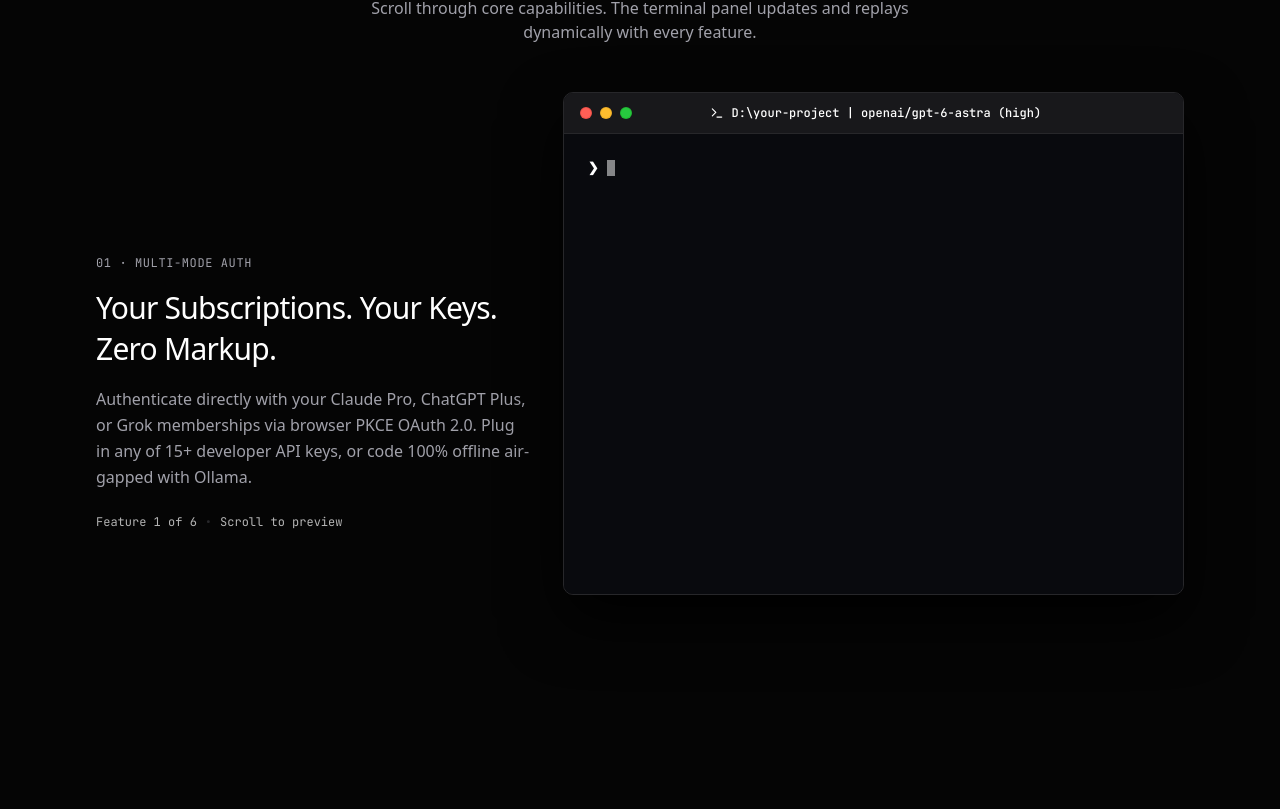
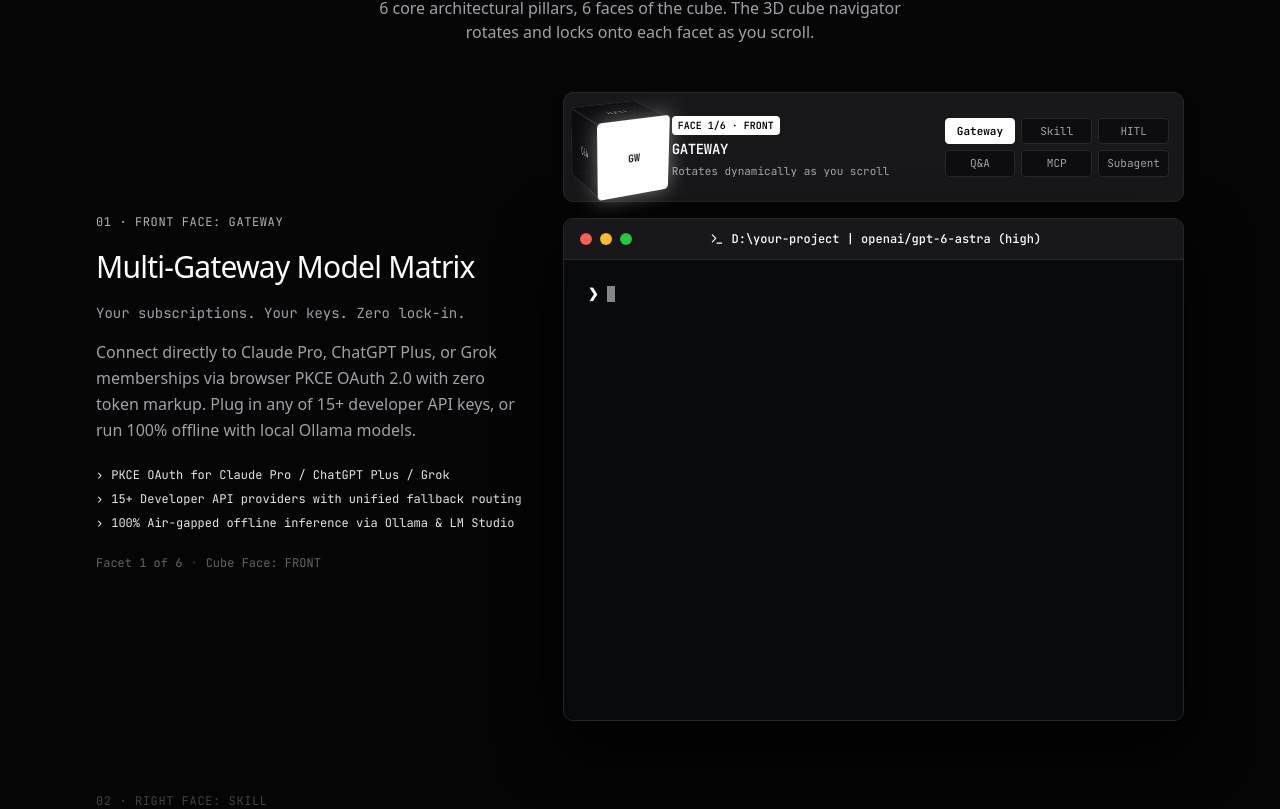
Before and after one commit to hphucdev-04/cube-landing, a Next.js app: page / in a window 1280 px wide. Shown: the part 991-1800 px from the top of the page. Built offline with nearby package versions, Linux system fonts and the light colour scheme; no server answers.

Commit message:
feat: implement Concept 1 with 3D Isometric Wireframe Cube Navigator and 6 cube facets (Gateway, Skill, HITL, Q&A, MCP, Subagent)

```diff
--- /dev/null
+++ b/src/components/showcase/cube-navigator-3d.tsx
@@ -0,0 +1,193 @@
+"use client";
+
+import { useMemo } from "react";
+import { cn } from "@/lib/utils";
+
+interface Cube3DNavigatorProps {
+  activeIndex: number;
+  onSelectIndex: (index: number) => void;
+  features: {
+    id: string;
+    label: string;
+    faceName: string;
+  }[];
+}
+
+// 6 Faces of Cube mapped to 3D rotation angles
+const FACE_ROTATIONS = [
+  { x: -18, y: 25 },   // 0: Front  (Gateway)
+  { x: -18, y: -65 },  // 1: Right  (Skill)
+  { x: -80, y: 25 },   // 2: Top    (HITL)
+  { x: -18, y: 115 },  // 3: Left   (Q&A)
+  { x: 75, y: 25 },    // 4: Bottom (MCP)
+  { x: -18, y: 205 },  // 5: Back   (Subagent)
+];
+
+const FACE_NAMES = ["FRONT", "RIGHT", "TOP", "LEFT", "BOTTOM", "BACK"];
+const FACE_SHORT = ["GATEWAY", "SKILL", "HITL", "Q&A", "MCP", "SUBAGENT"];
+
+export function Cube3DNavigator({
+  activeIndex,
+  onSelectIndex,
+  features,
+}: Cube3DNavigatorProps) {
+  const currentRotation = useMemo(() => {
+    return FACE_ROTATIONS[activeIndex] || FACE_ROTATIONS[0];
+  }, [activeIndex]);
+
+  const cubeSize = 72; // px
+  const half = cubeSize / 2; // 36px
+
+  return (
+    <div className="flex items-center justify-between gap-4 p-3.5 rounded-[10px] bg-[#18181B] border border-[#27272A] mb-4 shadow-lg select-none">
+      {/* 3D Isometric Rotating Cube */}
+      <div className="flex items-center gap-3.5">
+        <div
+          className="relative w-20 h-20 flex items-center justify-center shrink-0"
+          style={{ perspective: "600px" }}
+        >
+          <div
+            className="relative w-[72px] h-[72px]"
+            style={{
+              transformStyle: "preserve-3d",
+              transform: `rotateX(${currentRotation.x}deg) rotateY(${currentRotation.y}deg)`,
+              transition: "transform 0.75s cubic-bezier(0.2, 0.9, 0.3, 1.2)",
+            }}
+          >
+            {/* Front: Gateway */}
+            <div
+              onClick={() => onSelectIndex(0)}
+              className={cn(
+                "absolute inset-0 rounded border flex flex-col items-center justify-center text-[10px] font-mono cursor-pointer transition-all duration-300",
+                activeIndex === 0
+                  ? "bg-white text-black border-white shadow-[0_0_20px_rgba(255,255,255,0.4)] font-bold scale-105"
+                  : "bg-[#0D0D0F]/80 text-[#A1A1AA] border-[#27272A] hover:border-white/40"
+              )}
+              style={{
+                transform: `translateZ(${half}px)`,
+              }}
+            >
+              <span>GW</span>
+            </div>
+
+            {/* Back: Subagent */}
+            <div
+              onClick={() => onSelectIndex(5)}
+              className={cn(
+                "absolute inset-0 rounded border flex flex-col items-center justify-center text-[10px] font-mono cursor-pointer transition-all duration-300",
+                activeIndex === 5
+                  ? "bg-white text-black border-white shadow-[0_0_20px_rgba(255,255,255,0.4)] font-bold scale-105"
+                  : "bg-[#0D0D0F]/80 text-[#A1A1AA] border-[#27272A] hover:border-white/40"
+              )}
+              style={{
+                transform: `rotateY(180deg) translateZ(${half}px)`,
+              }}
+            >
+              <span>SUB</span>
+            </div>
+
+            {/* Right: Skill */}
+            <div
+              onClick={() => onSelectIndex(1)}
+              className={cn(
+                "absolute inset-0 rounded border flex flex-col items-center justify-center text-[10px] font-mono cursor-pointer transition-all duration-300",
+                activeIndex === 1
+                  ? "bg-white text-black border-white shadow-[0_0_20px_rgba(255,255,255,0.4)] font-bold scale-105"
+                  : "bg-[#0D0D0F]/80 text-[#A1A1AA] border-[#27272A] hover:border-white/40"
+              )}
+              style={{
+                transform: `rotateY(90deg) translateZ(${half}px)`,
+              }}
+            >
+              <span>SKILL</span>
+            </div>
+
+            {/* Left: Q&A */}
+            <div
+              onClick={() => onSelectIndex(3)}
+              className={cn(
+                "absolute inset-0 rounded border flex flex-col items-center justify-center text-[10px] font-mono cursor-pointer transition-all duration-300",
+                activeIndex === 3
+                  ? "bg-white text-black border-white shadow-[0_0_20px_rgba(255,255,255,0.4)] font-bold scale-105"
+                  : "bg-[#0D0D0F]/80 text-[#A1A1AA] border-[#27272A] hover:border-white/40"
+              )}
+              style={{
+                transform: `rotateY(-90deg) translateZ(${half}px)`,
+              }}
+            >
+              <span>Q&A</span>
+            </div>
+
+            {/* Top: HITL */}
+            <div
+              onClick={() => onSelectIndex(2)}
+              className={cn(
+                "absolute inset-0 rounded border flex flex-col items-center justify-center text-[10px] font-mono cursor-pointer transition-all duration-300",
+                activeIndex === 2
+                  ? "bg-white text-black border-white shadow-[0_0_20px_rgba(255,255,255,0.4)] font-bold scale-105"
+                  : "bg-[#0D0D0F]/80 text-[#A1A1AA] border-[#27272A] hover:border-white/40"
+              )}
+              style={{
+                transform: `rotateX(90deg) translateZ(${half}px)`,
+              }}
+            >
+              <span>HITL</span>
+            </div>
+
+            {/* Bottom: MCP */}
+            <div
+              onClick={() => onSelectIndex(4)}
+              className={cn(
+                "absolute inset-0 rounded border flex flex-col items-center justify-center text-[10px] font-mono cursor-pointer transition-all duration-300",
+                activeIndex === 4
+                  ? "bg-white text-black border-white shadow-[0_0_20px_rgba(255,255,255,0.4)] font-bold scale-105"
+                  : "bg-[#0D0D0F]/80 text-[#A1A1AA] border-[#27272A] hover:border-white/40"
+              )}
+              style={{
+                transform: `rotateX(-90deg) translateZ(${half}px)`,
+              }}
+            >
+              <span>MCP</span>
+            </div>
+          </div>
+        </div>
+
+        {/* Current Face Active Indicator */}
+        <div className="space-y-1">
+          <div className="flex items-center gap-2">
+            <span className="text-[10px] font-mono uppercase px-1.5 py-0.5 rounded bg-white text-black font-semibold">
+              FACE {activeIndex + 1}/6 · {FACE_NAMES[activeIndex]}
+            </span>
+          </div>
+          <div className="text-sm font-semibold text-white font-mono tracking-tight">
+            {FACE_SHORT[activeIndex]}
+          </div>
+          <p className="text-[11px] text-[#A1A1AA] font-mono">
+            Rotates dynamically as you scroll
+          </p>
+        </div>
+      </div>
+
+      {/* Quick Facet Navigation Chips */}
+      <div className="hidden sm:grid grid-cols-3 gap-1.5 shrink-0">
+        {features.map((feat, fIdx) => {
+          const isCurrent = activeIndex === fIdx;
+          return (
+            <button
+              key={feat.id}
+              onClick={() => onSelectIndex(fIdx)}
+              className={cn(
+                "px-2 py-1 rounded text-[11px] font-mono transition-colors text-center cursor-pointer border",
+                isCurrent
+                  ? "bg-white text-black border-white font-semibold"
+                  : "bg-[#0D0D0F] text-[#A1A1AA] border-[#27272A] hover:text-white hover:border-white/30"
+              )}
+            >
+              {feat.label}
+            </button>
+          );
+        })}
+      </div>
+    </div>
+  );
+}
--- a/src/components/showcase/scroll-showcase.tsx
+++ b/src/components/showcase/scroll-showcase.tsx
@@ -1,196 +1,110 @@
 "use client";
 
 import { useEffect, useRef, useState } from "react";
-import {
-  Terminal,
-  KeyRound,
-  Wrench,
-  Hash,
-  ShieldCheck,
-  Palette,
-  GitFork,
-  Check,
-  ArrowRight,
-} from "lucide-react";
+import { Terminal } from "lucide-react";
+import { Cube3DNavigator } from "./cube-navigator-3d";
 import { cn } from "@/lib/utils";
 
 interface ShowcaseFeature {
   id: string;
+  label: string;
+  faceName: string;
   badge: string;
   title: string;
   tagline: string;
   description: string;
-  model: string;
-  steps: {
-    type: "prompt" | "thought" | "tool" | "choice" | "result" | "info";
-    text: string;
-    subText?: string;
-  }[];
+  bullets: string[];
 }
 
 const FEATURES: ShowcaseFeature[] = [
   {
-    id: "auth",
-    badge: "01 · MULTI-MODE AUTH",
-    title: "Your Subscriptions. Your Keys. Zero Markup.",
-    tagline: "Bring what you already pay for.",
+    id: "gateway",
+    label: "Gateway",
+    faceName: "FRONT",
+    badge: "01 · FRONT FACE: GATEWAY",
+    title: "Multi-Gateway Model Matrix",
+    tagline: "Your subscriptions. Your keys. Zero lock-in.",
     description:
-      "Authenticate directly with your Claude Pro, ChatGPT Plus, or Grok memberships via browser PKCE OAuth 2.0. Plug in any of 15+ developer API keys, or code 100% offline air-gapped with Ollama.",
-    model: "claude-3-7-sonnet",
-    steps: [
-      { type: "prompt", text: "/gateway" },
-      {
-        type: "choice",
-        text: "Select Active Model Gateway:",
-        subText:
-          "  [1] ● (Active) Subscription OAuth (Claude Pro / Plus / Grok)\n  [2] ○ Developer API Key (15+ Providers)\n  [3] ○ 100% Offline (Ollama / LM Studio)",
-      },
-      {
-        type: "info",
-        text: "Authenticating via secure browser PKCE OAuth...",
-      },
-      {
-        type: "result",
-        text: "✔ Connected: user@company.com (Claude Pro/Team) — Zero per-token markup",
-      },
+      "Connect directly to Claude Pro, ChatGPT Plus, or Grok memberships via browser PKCE OAuth 2.0 with zero token markup. Plug in any of 15+ developer API keys, or run 100% offline with local Ollama models.",
+    bullets: [
+      "PKCE OAuth for Claude Pro / ChatGPT Plus / Grok",
+      "15+ Developer API providers with unified fallback routing",
+      "100% Air-gapped offline inference via Ollama & LM Studio",
     ],
   },
   {
-    id: "tools",
-    badge: "02 · TOOL SYSTEM",
-    title: "Mastra-Powered Autonomous Execution",
-    tagline: "Autonomous multi-turn agent loop.",
+    id: "skill",
+    label: "Skill",
+    faceName: "RIGHT",
+    badge: "02 · RIGHT FACE: SKILL",
+    title: "Workspace Skill & Rule Discovery",
+    tagline: "Architectural context right where you code.",
     description:
-      "Cube plans, inspects files, runs build commands, analyzes test failures, and applies atomic code edits with full human-in-the-loop tool approval safety.",
-    model: "claude-3-7-sonnet",
-    steps: [
-      {
-        type: "prompt",
-        text: "Fix upstream timeout race condition in oauth.gateway.ts",
-      },
-      {
-        type: "thought",
-        text: "Thought for 2.1s · Analyzing AbortController signal handling & exponential backoff",
-      },
-      {
-        type: "tool",
-        text: "❖ fs:read_file",
-        subText: "cube-agent/src/gateways/oauth.gateway.ts (lines 140-195)",
-      },
-      {
-        type: "tool",
-        text: "❖ fs:atomic_edit",
-        subText: "- const TIMEOUT = 5000;\n+ const TIMEOUT = 30000;\n+ const backoff = Math.min(1000 * 2 ** attempt, 10000);",
-      },
-      {
-        type: "result",
-        text: "✔ Applied atomic disk write · Verified clean compilation",
-      },
+      "Cube crawls project directories and walks up parent folders to automatically discover AGENTS.md rules, repository guidelines, and custom skill scripts. Injected into every turn with zero prompt copy-pasting.",
+    bullets: [
+      "Automatic AGENTS.md rule discovery across parent trees",
+      "Dynamic skill loading with isolated execution runtimes",
+      "Zero prompt maintenance across multiple monorepos",
     ],
   },
   {
-    id: "commands",
-    badge: "03 · SLASH COMMANDS",
-    title: "Home-Row Keyboard Control",
-    tagline: "Instant precision without context switching.",
+    id: "hitl",
+    label: "HITL",
+    faceName: "TOP",
+    badge: "03 · TOP FACE: HITL",
+    title: "Human-in-the-Loop Safeguards",
+    tagline: "Absolute developer authority.",
     description:
-      "Switch active models on the fly with /model, manage memory with /compact, fork conversation branches with /fork, or resume previous agent sessions with zero interruption.",
-    model: "claude-3-7-sonnet",
-    steps: [
-      { type: "prompt", text: "/model claude-3-7-sonnet" },
-      {
-        type: "result",
-        text: "✔ Active model: claude-3-7-sonnet-20250219 (Thinking budget: 16k tokens)",
-      },
-      { type: "prompt", text: "/compact" },
-      {
-        type: "thought",
-        text: "Compacting conversation memory with semantic summarizer...",
-      },
-      {
-        type: "result",
-        text: "✔ Tokens before: 138,200 → after: 14,100 (-89.8% memory freed)",
-      },
+      "No silent overwrites or rogue actions. Before applying atomic disk modifications or running potentially destructive terminal commands, Cube prompts for explicit developer confirmation with full unified diff previews.",
+    bullets: [
+      "Human confirmation required for sensitive bash commands",
+      "Side-by-side colorized unified diff previews before write",
+      "One-key rollback and atomic disk commit guarantees",
     ],
   },
   {
-    id: "approvals",
-    badge: "04 · INTERACTIVE Q&A",
-    title: "Human-in-the-Loop Safeguards",
-    tagline: "Total control over irreversible actions.",
+    id: "qa",
+    label: "Q&A",
+    faceName: "LEFT",
+    badge: "04 · LEFT FACE: Q&A",
+    title: "Interactive Intent Clarification",
+    tagline: "Resolve ambiguity before writing code.",
     description:
-      "When Cube prepares sensitive file patches or executes potentially destructive shell commands, interactive arrow-key pickers prompt for your explicit approval.",
-    model: "claude-3-7-sonnet",
-    steps: [
-      {
-        type: "prompt",
-        text: "Deploy database migration to local SQLite store",
-      },
-      {
-        type: "choice",
-        text: "? Execute sensitive bash command: 'pnpm db:migrate --force'?",
-        subText:
-          "  [1] ● (Recommended) Approve and execute command\n  [2] ○ Review generated migration script first\n  [3] ○ Abort action\n\n[↑/↓: navigate • Enter: select]",
-      },
-      {
-        type: "result",
-        text: "✔ Approved by developer · Migration 20260924_auth applied successfully",
-      },
+      "When requirements are underspecified or architectural tradeoffs arise, Cube presents keyboard-driven multiple-choice questions right in your shell to lock down exact implementation specs.",
+    bullets: [
+      "Interactive arrow-key multiple choice in terminal TUI",
+      "Clarify underspecified requirements early in planning",
+      "Instant architectural alignment without endless chat loops",
     ],
   },
   {
-    id: "themes",
-    badge: "05 · MULTI-THEME TUI",
-    title: "WCAG-Audited Terminal Color System",
-    tagline: "Differential-rendering with zero flicker.",
+    id: "mcp",
+    label: "MCP",
+    faceName: "BOTTOM",
+    badge: "05 · BOTTOM FACE: MCP",
+    title: "Model Context Protocol Foundation",
+    tagline: "Universal tool & data interoperability.",
     description:
-      "Powered by pi-tui for instant redraws and fluid cursor responsiveness. Toggle across 8 built-in developer palettes, each audited for strict WCAG contrast compliance.",
-    model: "claude-3-7-sonnet",
-    steps: [
-      { type: "prompt", text: "/theme" },
-      {
-        type: "choice",
-        text: "Select Terminal Theme:",
-        subText:
-          "  [1] ● Obsidian (Dark Monochrome)\n  [2] ○ Tokyo Night\n  [3] ○ Catppuccin Mocha\n  [4] ○ High-Contrast Clean",
-      },
-      {
-        type: "result",
-        text: "✔ Differential-render pipeline updated · 0ms layout flicker",
-      },
+      "Built-in Model Context Protocol (MCP) client architecture. Seamlessly connect external tool servers, database inspectors, browser automation runtimes, and proprietary enterprise endpoints through open standards.",
+    bullets: [
+      "Universal MCP client supporting stdio and SSE transports",
+      "Connect databases, GitHub, browser automation, and APIs",
+      "Community server ecosystem with zero custom adapter code",
     ],
   },
   {
-    id: "subagents",
-    badge: "06 · SUBAGENT DELEGATION",
-    title: "Parallel Agent Workflows",
-    tagline: "Spawn dedicated agents for complex refactors.",
+    id: "subagent",
+    label: "Subagent",
+    faceName: "BACK",
+    badge: "06 · BACK FACE: SUBAGENT",
+    title: "Parallel Subagent Task Delegation",
+    tagline: "Orchestrate autonomous worker teams.",
     description:
-      "Cube divides large architectural tasks into isolated parallel subagents. Parent tasks orchestrate research and test generation concurrently without blocking your session.",
-    model: "claude-3-7-sonnet",
-    steps: [
-      {
-        type: "prompt",
-        text: "Refactor session store and generate unit tests concurrently",
-      },
-      {
-        type: "info",
-        text: "⑂ Spawning 2 parallel subagent worker threads...",
-      },
-      {
-        type: "tool",
-        text: "  ┌ Subagent #1 [Refactor]: Updating LibSQL session adapters...",
-        subText: "    ✔ Completed in 1.4s (3 files modified)",
-      },
-      {
-        type: "tool",
-        text: "  └ Subagent #2 [Test Suite]: Generating 18 unit assertions...",
-        subText: "    ✔ Completed in 1.9s (18 passed, 0 failed)",
-      },
-      {
-        type: "result",
-        text: "✔ All subagent work merged cleanly into workspace",
-      },
+      "Deconstruct massive refactoring projects into isolated parallel subagent workers. Subagents conduct deep codebase exploration, write tests, and apply scoped edits concurrently without blocking your main prompt loop.",
+    bullets: [
+      "Spawn background worker subagents with isolated context",
+      "Parallel codebase exploration, refactoring, and test writing",
+      "Automatic dependency resolution and unified pull review",
     ],
   },
 ];
@@ -199,8 +113,6 @@
   const [activeIndex, setActiveIndex] = useState(0);
   const [videoSrc, setVideoSrc] = useState<string | null>(null);
   const sectionRefs = useRef<(HTMLDivElement | null)[]>([]);
-
-  const activeFeature = FEATURES[activeIndex];
 
   // Auto-detect if user has recorded footage in public/
   useEffect(() => {
@@ -250,28 +162,36 @@
     return () => observer.disconnect();
   }, []);
 
-
+  const handleSelectFacet = (index: number) => {
+    setActiveIndex(index);
+    const targetEl = sectionRefs.current[index];
+    if (targetEl) {
+      targetEl.scrollIntoView({
+        behavior: "smooth",
+        block: "center",
+      });
+    }
+  };
 
   return (
     <section id="showcase" className="relative border-t border-[#27272A] bg-transparent">
       {/* Section Eyebrow Header */}
       <div className="max-w-6xl mx-auto px-4 sm:px-6 lg:px-8 pt-24 pb-12 text-center">
         <div className="inline-flex items-center gap-2 px-3 py-1 rounded-full text-xs font-mono font-medium border border-[#27272A] bg-[#18181B] text-[#A1A1AA] mb-4">
-          <span>Interactive Live Showcase</span>
+          <span>6 FACETS OF CUBE</span>
         </div>
         <h2 className="text-3xl sm:text-4xl lg:text-[40px] font-medium tracking-tight text-white leading-[1.15]">
           Watch Cube operate in real time.
         </h2>
         <p className="mt-3 text-base text-[#A1A1AA] max-w-xl mx-auto">
-          Scroll through core capabilities. The terminal panel updates and replays dynamically
-          with every feature.
+          6 core architectural pillars, 6 faces of the cube. The 3D cube navigator rotates and locks onto each facet as you scroll.
         </p>
       </div>
 
       {/* Two-Column Scroll-Synced Layout */}
       <div className="max-w-6xl mx-auto px-4 sm:px-6 lg:px-8">
         <div className="grid grid-cols-1 lg:grid-cols-12 gap-8 items-start relative">
-          {/* Left Column: Stacked feature sections (each min-h-[70vh] to 100vh) */}
+          {/* Left Column: Stacked feature sections (min-h-[75vh] each) */}
           <div className="lg:col-span-5 space-y-12 lg:space-y-0">
             {FEATURES.map((feature, idx) => (
               <div
@@ -282,31 +202,57 @@
                 data-index={idx}
                 className={cn(
                   "min-h-[50vh] lg:min-h-[75vh] flex flex-col justify-center py-12 transition-opacity duration-300",
-                  activeIndex === idx ? "opacity-100" : "opacity-40 hover:opacity-70"
+                  activeIndex === idx ? "opacity-100" : "opacity-35 hover:opacity-60"
                 )}
               >
                 <div className="space-y-4">
-                  <div className="text-xs font-mono text-[#A1A1AA] tracking-wider">
+                  <div className="text-xs font-mono text-white/70 tracking-wider">
                     {feature.badge}
                   </div>
                   <h3 className="text-2xl sm:text-3xl font-medium text-white tracking-tight leading-snug">
                     {feature.title}
                   </h3>
+                  <div className="text-sm font-mono text-[#A1A1AA]">
+                    {feature.tagline}
+                  </div>
                   <p className="text-sm sm:text-base text-[#A1A1AA] leading-relaxed">
                     {feature.description}
                   </p>
-                  <div className="pt-2 flex items-center gap-2 text-xs font-mono text-white/70">
-                    <span>Feature {idx + 1} of {FEATURES.length}</span>
+
+                  {/* Bullet points */}
+                  <ul className="space-y-2 pt-2">
+                    {feature.bullets.map((b, bIdx) => (
+                      <li key={bIdx} className="text-xs font-mono text-white/90 flex items-start gap-2">
+                        <span className="text-white select-none">›</span>
+                        <span>{b}</span>
+                      </li>
+                    ))}
+                  </ul>
+
+                  <div className="pt-2 flex items-center gap-2 text-xs font-mono text-[#A1A1AA]/60">
+                    <span>Facet {idx + 1} of 6</span>
                     <span className="text-[#27272A]">•</span>
-                    <span>Scroll to preview</span>
+                    <span>Cube Face: {feature.faceName}</span>
                   </div>
                 </div>
               </div>
             ))}
           </div>
 
-          {/* Right Column: Sticky macOS Terminal Panel */}
-          <div className="lg:col-span-7 lg:sticky lg:top-24 pb-16">
+          {/* Right Column: Sticky 3D Cube Navigator + macOS Terminal Panel */}
+          <div className="lg:col-span-7 lg:sticky lg:top-20 pb-16">
+            {/* Concept 1: 3D Isometric Wireframe Cube Navigator */}
+            <Cube3DNavigator
+              activeIndex={activeIndex}
+              onSelectIndex={handleSelectFacet}
+              features={FEATURES.map((f) => ({
+                id: f.id,
+                label: f.label,
+                faceName: f.faceName,
+              }))}
+            />
+
+            {/* macOS Terminal Window Container */}
             <div className="rounded-[10px] border border-[#27272A] bg-[#0D0D0F] shadow-[0_25px_60px_rgba(0,0,0,0.9)] overflow-hidden">
               {/* macOS Window Chrome */}
               <div className="px-4 py-3 bg-[#18181B] border-b border-[#27272A] flex items-center justify-between select-none">
```
Also changed, not shown: public/cube_nav_concepts.jpg (added).
